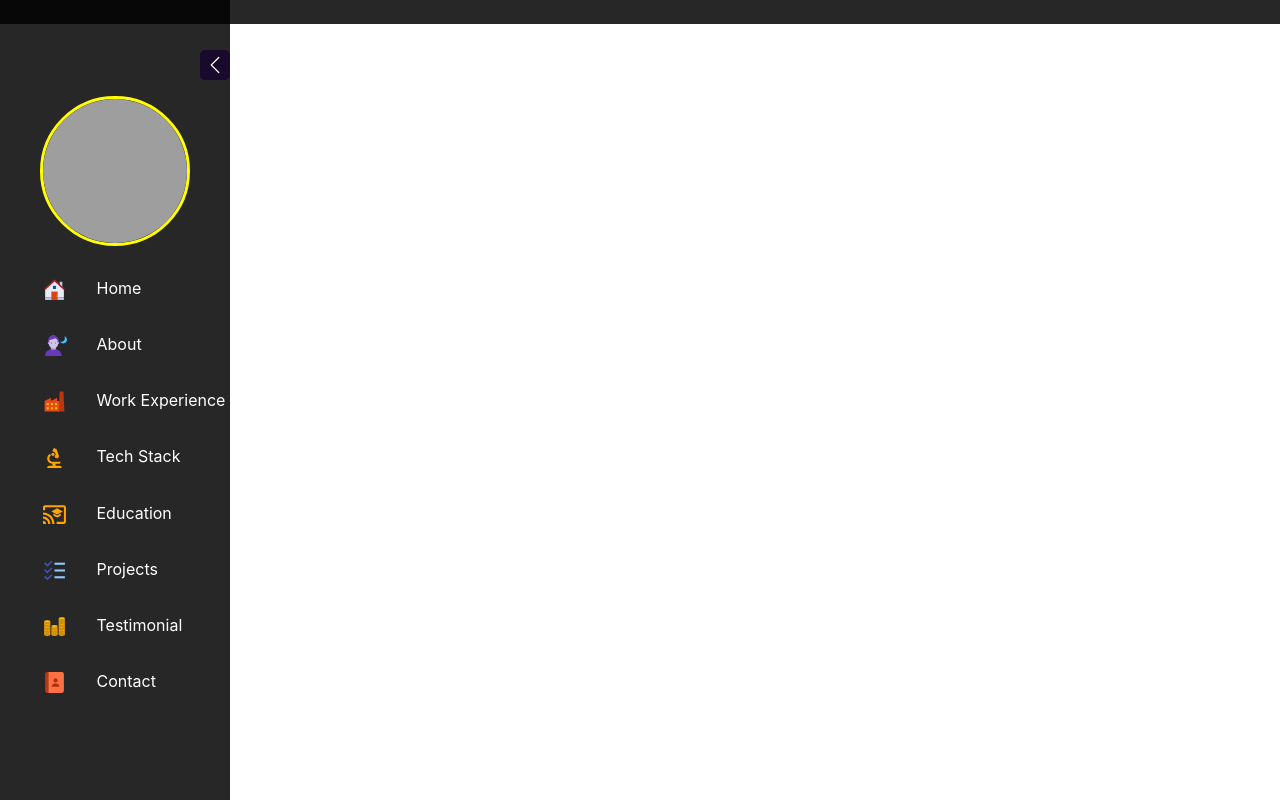
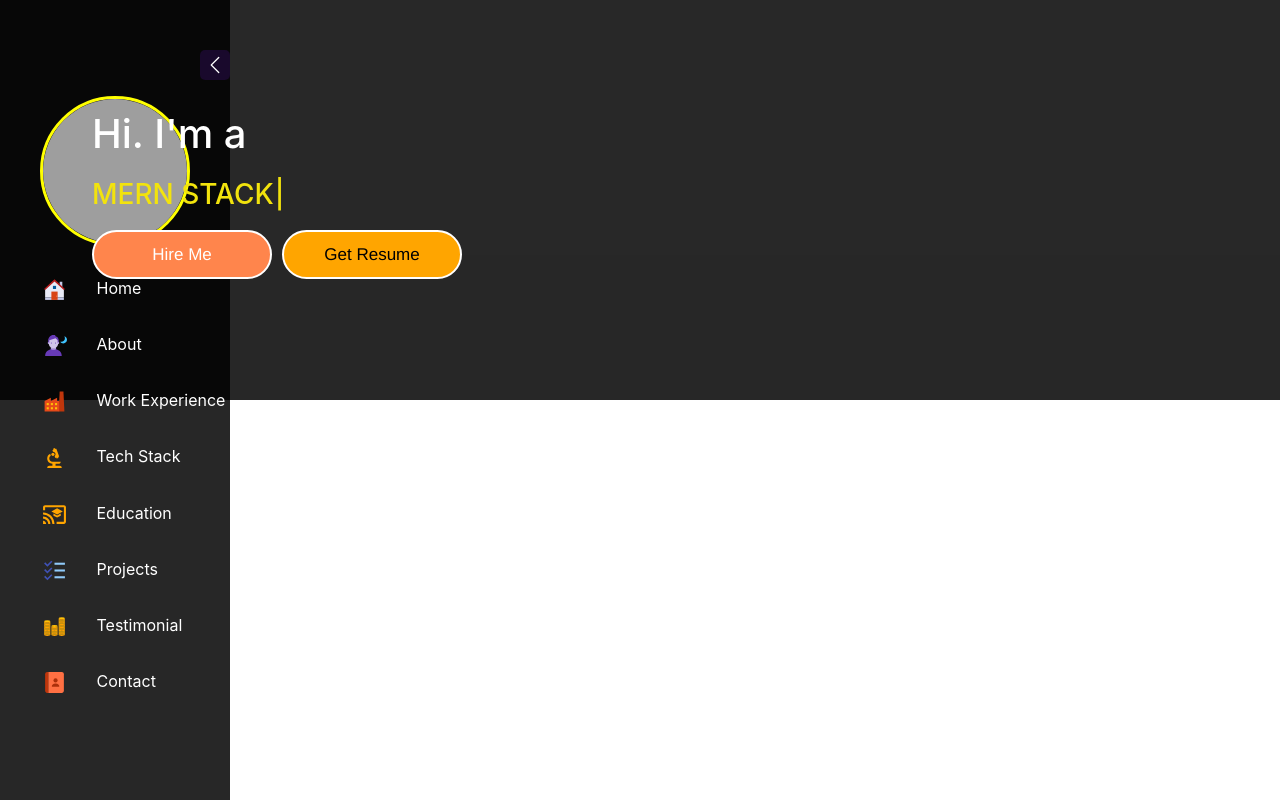
Before and after one commit to Mukiti-Ryan/React-Responsive-Portfolio-Website, a React (Create React App) app: page / in a window 1280 px wide. Built offline with nearby package versions, Linux system fonts and the light colour scheme; grey boxes are pictures that could not be loaded.

Commit message:
Home Component Created, Edited and Completed

```diff
--- a/src/Components/Home/Home.css
+++ b/src/Components/Home/Home.css
@@ -0,0 +1,65 @@
+.home {
+    height: 400px;
+    color: white;
+    position: relative;
+}
+
+.home-content {
+    margin-top: 100px;
+    padding: 10px;
+}
+
+.home-content h3 {
+    margin-top: 20px;
+    color: rgb(242, 227, 13);
+}
+
+.button-for-action {
+    display: flex;
+}
+
+.hire-me-button {
+    background-color: #FF854C;
+    text-align: center;
+    width: 180px;
+    padding: 10px;
+    border-radius: 90px;
+    cursor: pointer;
+    margin-top: 10px;
+    border: 2px solid white;
+    font-size: 17px;
+    font-family: "Franklin Gothic Medium", "Arial Narrow", Arial, sans-serif;
+}
+
+.hire-me-button:hover {
+    background-color: white;
+    width: 250px;
+    color: black;
+    transition-duration: 1s;
+}
+
+.get-resume-button {
+    background-color: orange;
+    text-align: center;
+    width: 180px;
+    padding: 10px;
+    border-radius: 90px;
+    cursor: pointer;
+    margin-top: 10px;
+    border: 2px solid white;
+    font-size: 17px;
+    margin-left: 10px;
+    font-family: "Franklin Gothic Medium", "Arial Narrow", Arial, sans-serif;
+}
+
+.get-resume-button:hover {
+    background-color: rgb(247, 228, 11);
+    width: 250px;
+    color: black;
+    transition-duration: 1s;
+}
+
+.get-resume-button a {
+    text-decoration: none;
+    color: black;
+}
--- a/src/Components/Home/Home.js
+++ b/src/Components/Home/Home.js
@@ -1,9 +1,33 @@
 import React from 'react'
 import "./Home.css";
+import Typewriter from "typewriter-effect";
+import MyCv from "./cv.pdf"
 
 const Home = () => {
     return (
-        <div>Home</div>
+        <div className="container-fluid home">
+            <div className="container home-content">
+                <h1>Hi. I'm a</h1>
+                <h3>
+                    <Typewriter options={{
+                        strings: [
+                            "Full Stack Software Developer",
+                            "MERN STACK",
+                            "Web Developer",
+                            "UI/UX Designer",
+                        ],
+                        autoStart: true,
+                        loop: true,
+                        delay: 5
+                    }}/>
+                </h3>
+
+                <div className="button-for-action">
+                    <div className="hire-me-button">Hire Me</div>
+                    <div className="get-resume-button"><a href={MyCv} download="Portfolio_Owner_cv">Get Resume</a></div>
+                </div>
+            </div>
+        </div>
     )
 }
 
```
